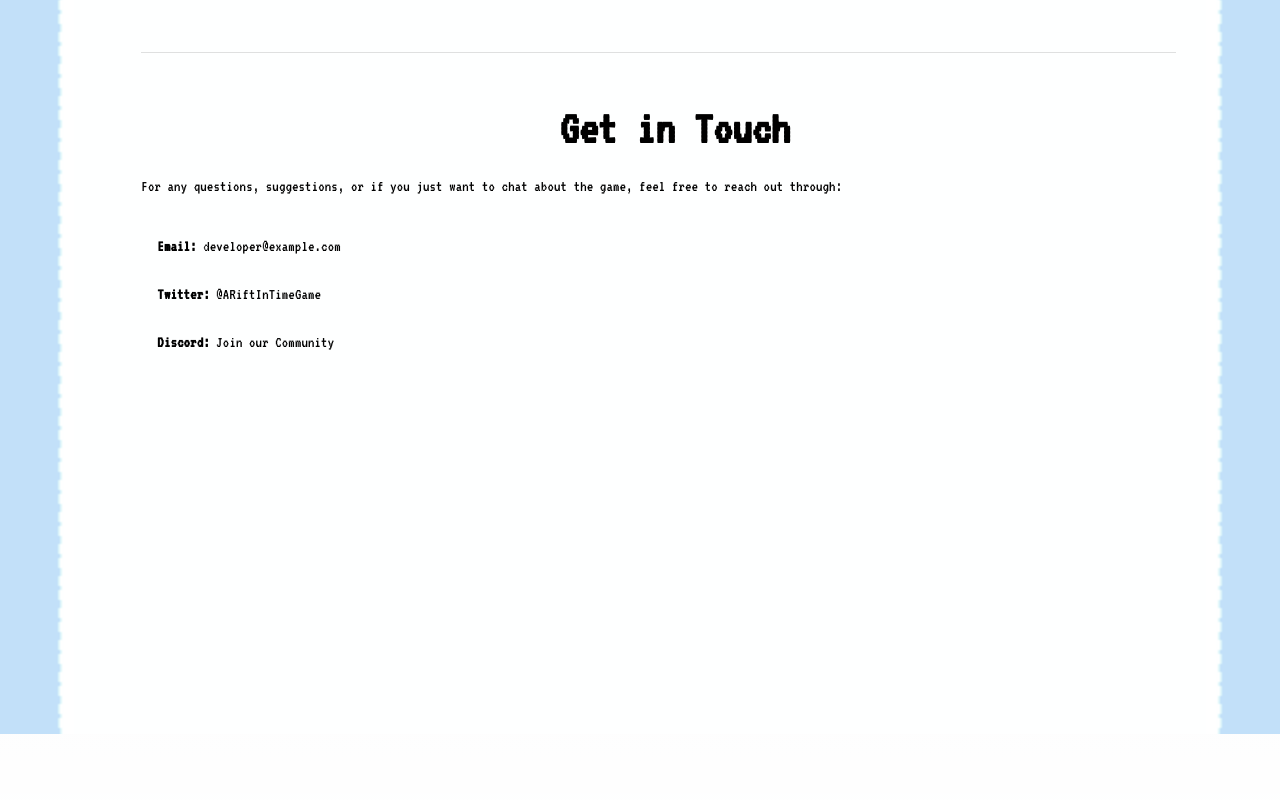
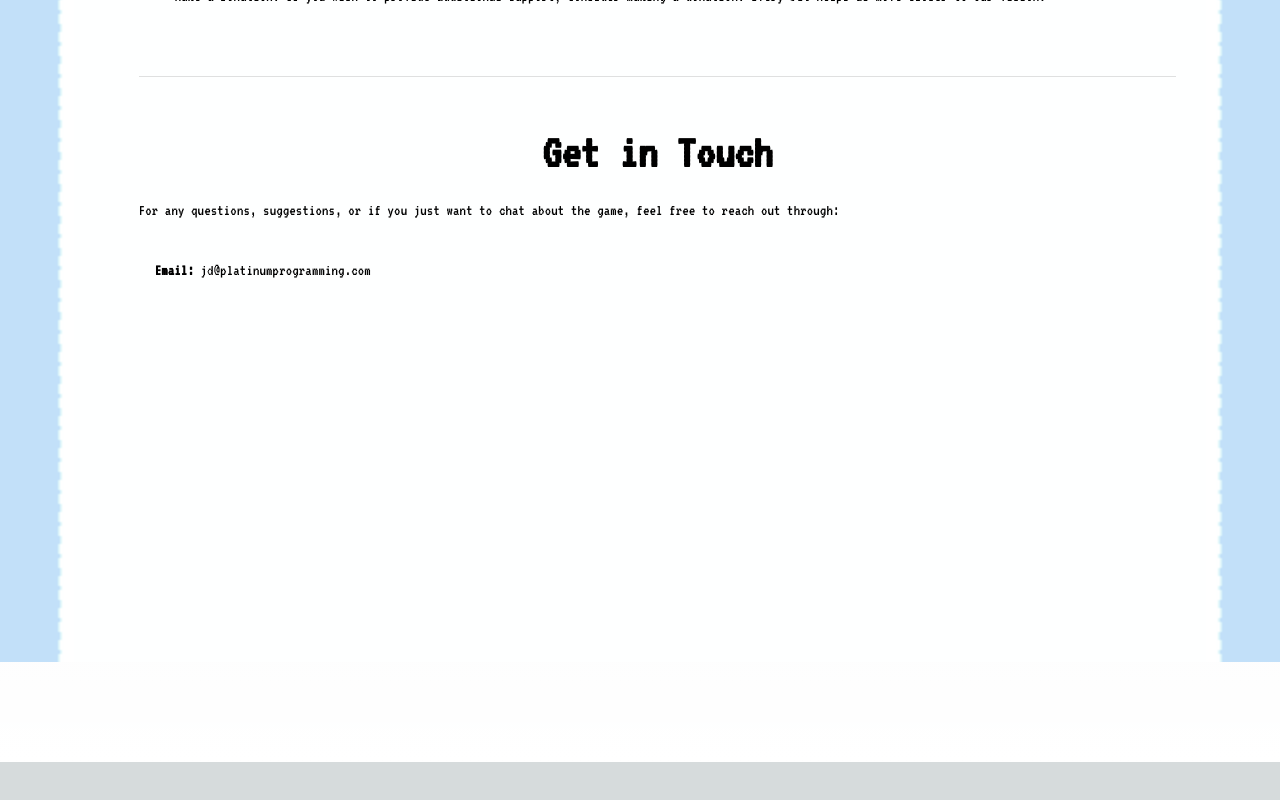
Before and after one commit to jado66/rift-in-time, a Next.js app: page /support in a window 1280 px wide. Shown: the part 2020-2820 px from the top of the page. After the commit the page ends 2782 px from the top, so only its background shows below. Built offline with nearby package versions, Linux system fonts and the light colour scheme.

Commit message:
Fixed a few bugs

```diff
--- a/src/app/about/page.js
+++ b/src/app/about/page.js
@@ -172,8 +172,8 @@ const Copy = ({ matchesMd, color }) => {
         <Typography variant={matchesMd ? "body1" : "body2"} paragraph>
           At the core of <em>A Rift In Time</em> lies the unique ability to
           manipulate the fabric of time. Revisit previous moments in your
-          adventure to be "in two places at the same time," enabling you to
-          solve complex puzzles, outsmart cunning foes, and confront formidable
+          adventure to be in two places at the same time, enabling you to solve
+          complex puzzles, outsmart cunning foes, and confront formidable
           bosses. Your past actions are recorded, allowing for strategic
           planning and creative gameplay.
         </Typography>
--- a/src/app/support/page.js
+++ b/src/app/support/page.js
@@ -37,7 +37,11 @@ const Support = () => {
       mainSrc={mainBackgroundSrc}
       borderSrc={borderSrc}
     >
-      <Grid container spacing={2} sx={{ pl: 0, paddingY: 8, pb: 45 }}>
+      <Grid
+        container
+        spacing={2}
+        sx={{ pl: 0, paddingY: 8, pb: 45, pr: { md: 4, xs: 2 } }}
+      >
         <Grid item xs={2} sm={1.5} md={1} sx={{ p: "0px !important" }}>
           {/* Walking character */}
           <Box
@@ -263,31 +267,9 @@ const Copy = () => {
               primary={
                 <>
                   <strong>Email:</strong>{" "}
-                  <Link href="mailto:developer@example.com">
-                    developer@example.com
+                  <Link href="mailto:jd@platinumprogramming.co">
+                    jd@platinumprogramming.com
                   </Link>
-                </>
-              }
-            />
-          </ListItem>
-          <ListItem>
-            <ListItemText
-              primary={
-                <>
-                  <strong>Twitter:</strong>{" "}
-                  <Link href="https://twitter.com/ARiftInTimeGame">
-                    @ARiftInTimeGame
-                  </Link>
-                </>
-              }
-            />
-          </ListItem>
-          <ListItem>
-            <ListItemText
-              primary={
-                <>
-                  <strong>Discord:</strong>{" "}
-                  <Link href="#">Join our Community</Link>
                 </>
               }
             />
```
Also changed, not shown: src/app/page.js (+18 -0 lines).
